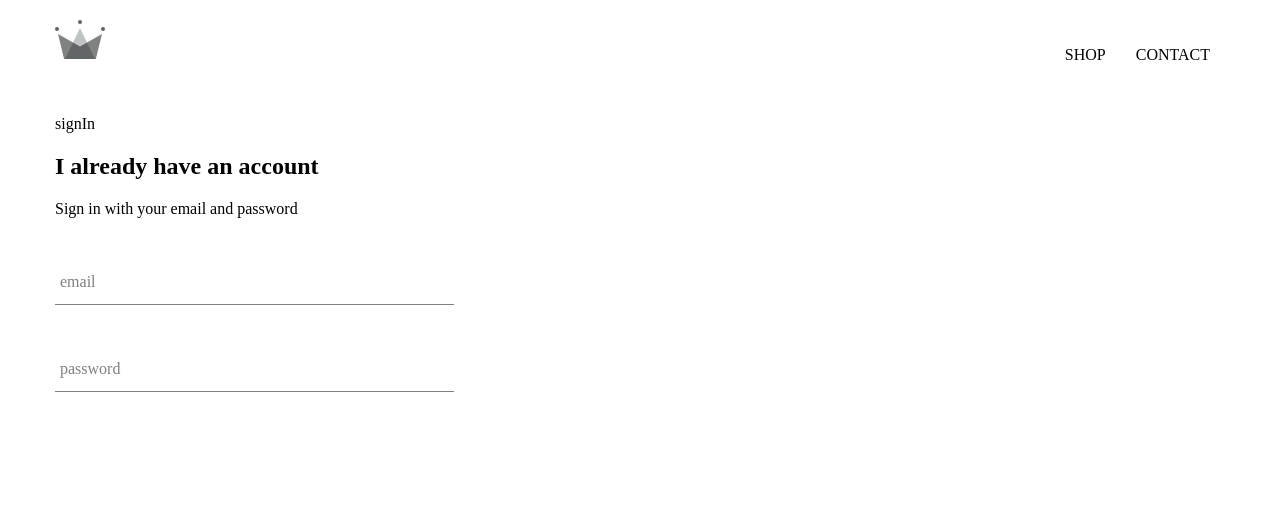
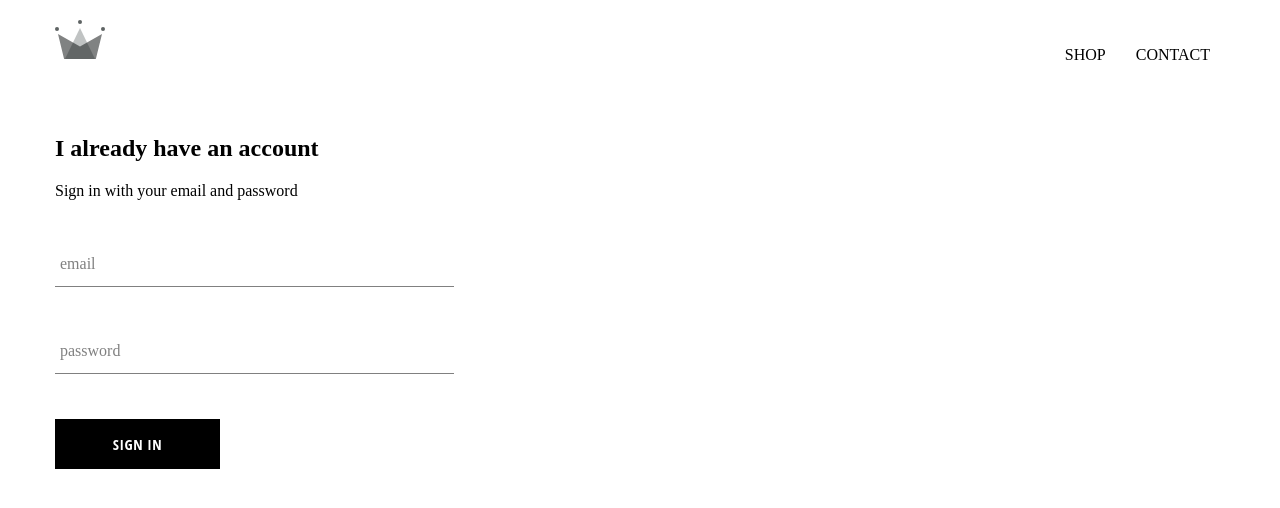
Before and after one commit to silenteyesoncode/E-corp, a React (Create React App) app: page /signin in a window 1280 px wide. Shown: the top 508 px of the page. Built offline with nearby package versions, Linux system fonts and the light colour scheme; a web font is replaced by a local one.

Commit message:
custom_button

```diff
--- /dev/null
+++ b/src/components/custom-button/custom-button.component.jsx
@@ -0,0 +1,11 @@
+import React from 'react';
+
+import './custom-button.styles.scss';
+
+const CustomButton = ({ children, ...otherProps }) => (
+  <button className='custom-button' {...otherProps}>
+    {children}
+  </button>
+);
+
+export default CustomButton;
--- /dev/null
+++ b/src/components/custom-button/custom-button.styles.scss
@@ -0,0 +1,22 @@
+.custom-button {
+    min-width: 165px;
+    width: auto;
+    height: 50px;
+    letter-spacing: 0.5px;
+    line-height: 50px;
+    padding: 0 35px 0 35px;
+    font-size: 15px;
+    background-color: black;
+    color: white;
+    text-transform: uppercase;
+    font-family: 'Open Sans Condensed';
+    font-weight: bolder;
+    border: none;
+    cursor: pointer;
+
+    &:hover {
+      background-color: white;
+      color: black;
+      border: 1px solid black;
+    }
+  }
--- a/src/components/sign-in/sign-in.component.jsx
+++ b/src/components/sign-in/sign-in.component.jsx
@@ -1,5 +1,6 @@
 import React from 'react';
 import FormInput from '../form-input/form-input.component';
+import CustomButton from '../custom-button/custom-button.component';
 import './sign-in.styles.scss';
 
 
@@ -47,7 +48,7 @@
             label='password'
             required
           />
-          {/* <CustomButton type='submit'> Sign in </CustomButton> */}
+          <CustomButton type='submit'> Sign in </CustomButton>
         </form>
       </div>
     );
--- a/src/components/sign-in/sign-in.styles.scss
+++ b/src/components/sign-in/sign-in.styles.scss
@@ -2,4 +2,9 @@
     width: 30vw;
     display: flex;
     flex-direction: column;
+
+
+  .title{
+    margin: 10px 0;
   }
+  }
--- a/src/pages/sign-in-and-sign-up/sign-in-and-sign-up.component.jsx
+++ b/src/pages/sign-in-and-sign-up/sign-in-and-sign-up.component.jsx
@@ -4,7 +4,6 @@
 
 const SignInAndSignUpPage = () => (
   <div className='sign-in-and-sign-up'>
-    signIn
     <SignIn />
   </div>
 );
```
